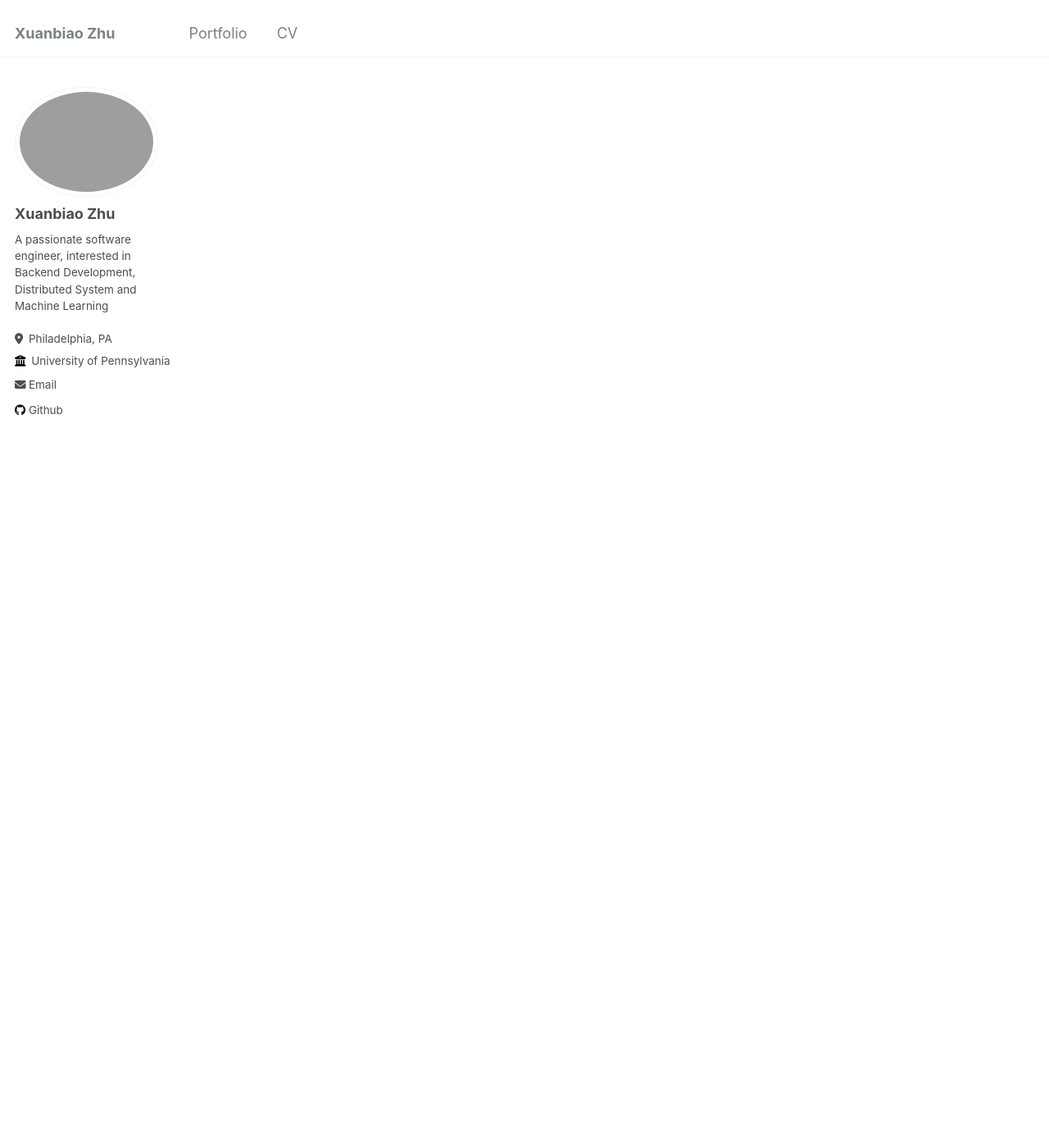
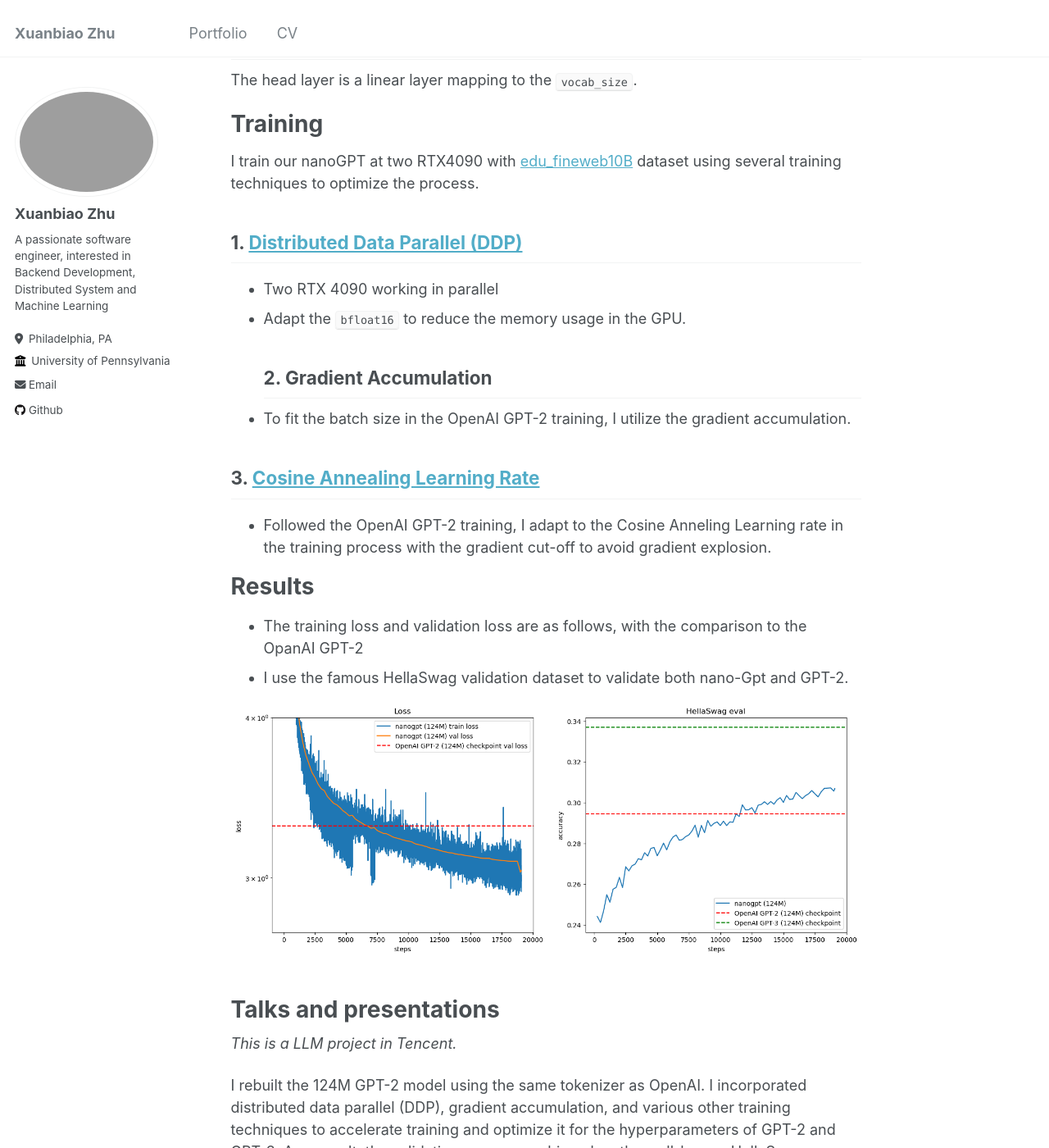
Before and after one commit to AkoZhu/AkoZhu.github.io, a Jekyll site: the page built from _portfolio/nano-gpt.md, in a window 1280 px wide and 1400 px high, scrolled down 9969 px. Shown: the whole window at 82% size. Built offline with Jekyll 4.4.1, drawn with Linux system fonts in a browser that asks for light colours; some of the changed text lies outside the part shown.

Commit message:
chore: update

````diff
--- a/_layouts/single.html
+++ b/_layouts/single.html
@@ -17,6 +17,8 @@ layout: default
 <div id="main" role="main">
   {% include sidebar.html %}
 
+  {% assign sorted_pages = site.pages | sort: 'date' | reverse %}
+  {% for page in sorted_pages %}
     <article class="page" itemscope itemtype="http://schema.org/CreativeWork">
       {% if page.title %}<meta itemprop="headline" content="{{ page.title | markdownify | strip_html | strip_newlines | escape_once }}">{% endif %}
       {% if page.excerpt %}<meta itemprop="description" content="{{ page.excerpt | markdownify | strip_html | strip_newlines | escape_once }}">{% endif %}
@@ -72,6 +74,7 @@ layout: default
         {% include comments.html %}
       {% endif %}
     </article>
+  {% endfor %}
 
   {% comment %}<!-- only show related on a post page when not disabled -->{% endcomment %}
   {% if page.id and page.related and site.related_posts.size > 0 %}
--- a/_portfolio/nano-gpt.md
+++ b/_portfolio/nano-gpt.md
@@ -10,7 +10,7 @@ _This is a LLM project in Tencent._
 
 I rebuilt the 124M GPT-2 model using the same tokenizer as OpenAI. I incorporated distributed data parallel (DDP), gradient accumulation, and various other training techniques to accelerate training and optimize it for the hyperparameters of GPT-2 and GPT-3. As a result, the validation accuracy achieved on the well-known HellaSwag validation dataset was 0.31, which is an improvement over the 0.29 achieved by the OpenAI 124M GPT-2.
 
-Here is the [Github Repo]("https://github.com/AkoZhu/nanogpt").
+Here is the [Github Repo](https://github.com/AkoZhu/nanogpt).
 
 Here is the inference of my nanoGPT:
 ```
@@ -22,7 +22,7 @@ Here is the inference of my nanoGPT:
 ```
 
 # Architecture
-Our Model architecture is almost the same as [GPT-2]("https://d4mucfpksywv.cloudfront.net/better-language-models/language_models_are_unsupervised_multitask_learners.pdf").
+Our Model architecture is almost the same as [GPT-2](https://d4mucfpksywv.cloudfront.net/better-language-models/language_models_are_unsupervised_multitask_learners.pdf).
 
 The GPT model is decoder model, which means that it composites only embedding layer and decoder.
 
@@ -36,7 +36,7 @@ Here is the graph:
 
 # Components
 ## 0. Tokenizer
-Regarding the Tokenizer, we utilize the renowned OpenAI [tiktoken]("https://github.com/openai/tiktoken"), which employs the Bytes Pair Encoding (BPE) method. This approach offers several advantages:
+Regarding the Tokenizer, we utilize the renowned OpenAI [tiktoken](https://github.com/openai/tiktoken), which employs the Bytes Pair Encoding (BPE) method. This approach offers several advantages:
 
 1. It is reversible and lossless.
 2. It effectively handles out-of-vocabulary words.
@@ -45,7 +45,7 @@ Regarding the Tokenizer, we utilize the renowned OpenAI [tiktoken]("https://gith
 Given these benefits, it is clear why BPE is the chosen method in OpenAI, and I have adopted it as well.
 
 
-| Here is my version of Bytes Pair Encoding, called [minibpe]("https://github.com/AkoZhu/minbpe")
+| Here is my version of Bytes Pair Encoding, called [minibpe](https://github.com/AkoZhu/minbpe)
 
 ## 1. Embedded Layer
 The embedded layer contains two parts, the first part is the word token embedding(wte) and word position embedding(wpe).
@@ -69,15 +69,15 @@ The building block contains three parts:
 The head layer is a linear layer mapping to the `vocab_size`.
 
 # Training
-I train our nanoGPT at two RTX4090 with [edu_fineweb10B]("https://huggingface.co/datasets/HuggingFaceFW/fineweb-edu") dataset using several training techniques to optimize the process.
+I train our nanoGPT at two RTX4090 with [edu_fineweb10B](https://huggingface.co/datasets/HuggingFaceFW/fineweb-edu) dataset using several training techniques to optimize the process.
 
-## 1. [Distributed Data Parallel (DDP)]("https://pytorch.org/tutorials/intermediate/ddp_tutorial.html")
+## 1. [Distributed Data Parallel (DDP)](https://pytorch.org/tutorials/intermediate/ddp_tutorial.html)
 - Two RTX 4090 working in parallel
 - Adapt the `bfloat16` to reduce the memory usage in the GPU.
 ## 2. Gradient Accumulation
 - To fit the batch size in the OpenAI GPT-2 training, I utilize the gradient accumulation.
 
-## 3. [Cosine Annealing Learning Rate]("https://paperswithcode.com/method/cosine-annealing")
+## 3. [Cosine Annealing Learning Rate](https://paperswithcode.com/method/cosine-annealing)
 - Followed the OpenAI GPT-2 training, I adapt to the Cosine Anneling Learning rate in the training process with the gradient cut-off to avoid gradient explosion.
 
 # Results
````
Lines whose indentation alone changed are shown as unchanged.
